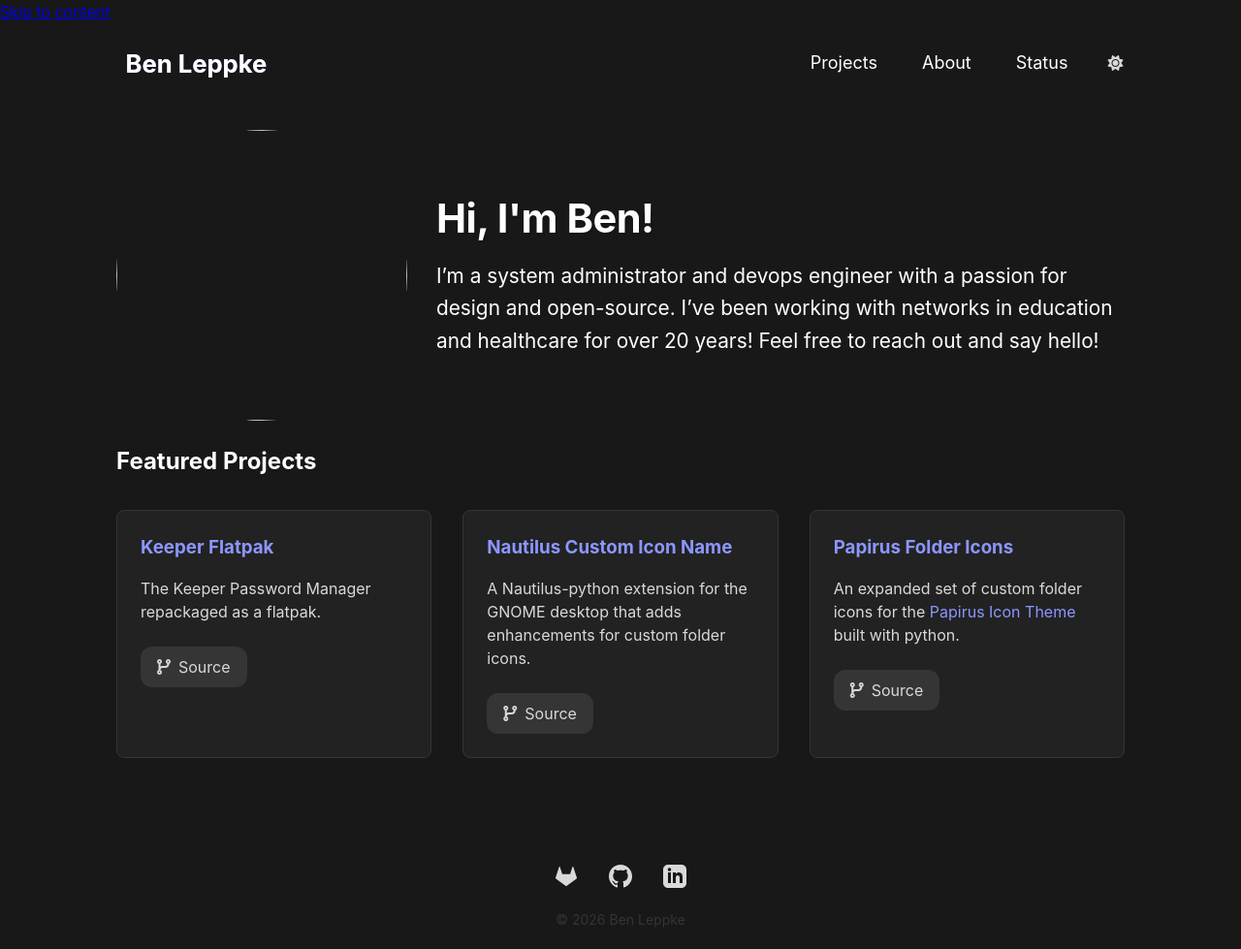
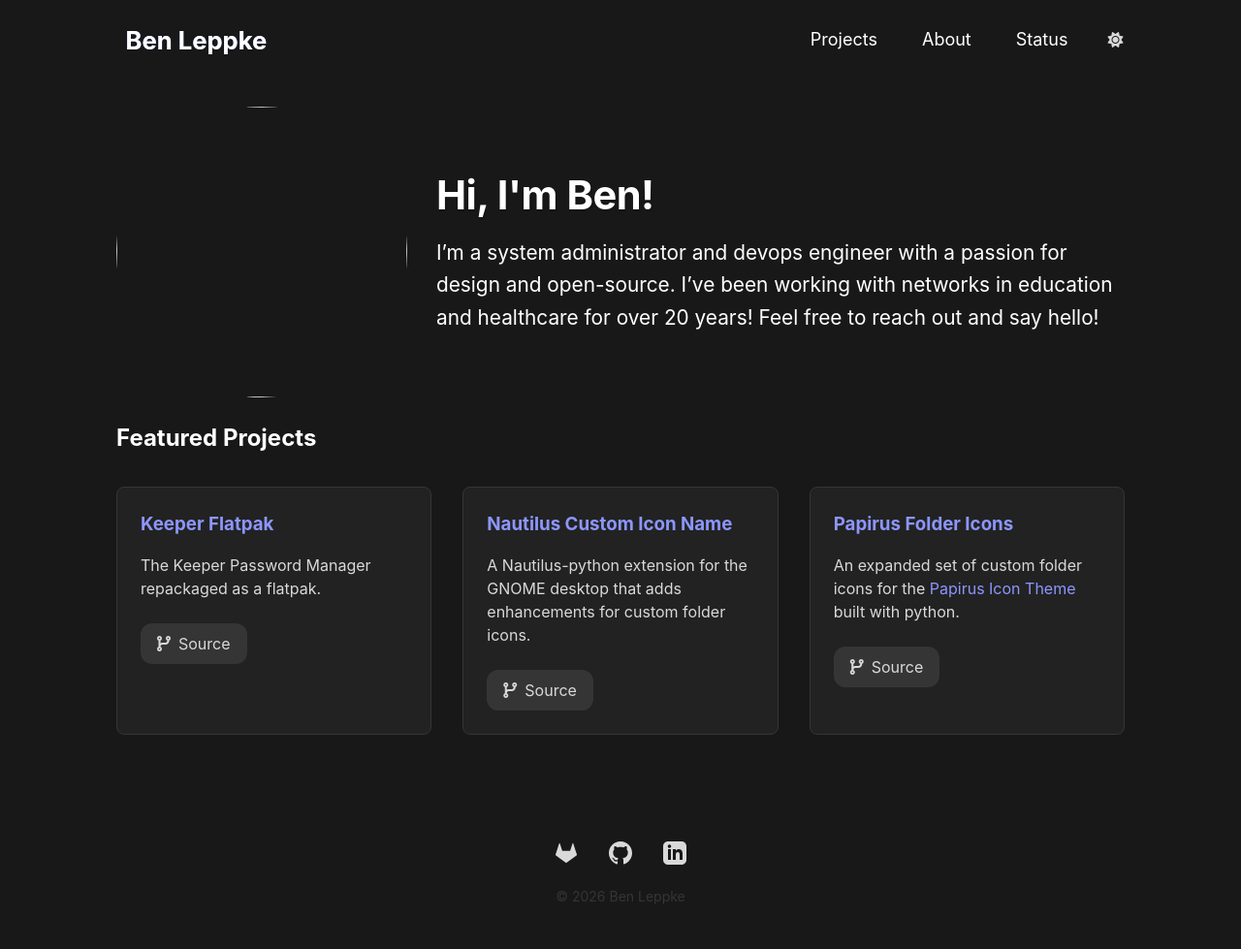
Before and after one commit to benleppke/benleppke.github.io, a Jekyll site: the page built from index.md, in a window 1280 px wide and 979 px high. Shown: the whole window at 97% size. Built offline with Jekyll 4.4.1, drawn with Linux system fonts in a browser that asks for light colours.

Commit message:
Support prefers-color-scheme and add skip-link CSS

```diff
--- a/assets/css/main.css
+++ b/assets/css/main.css
@@ -16,7 +16,38 @@
     --color-shadow: rgba(0, 0, 0, 0.3);
 }
 
-    /* Light theme */
+@media (prefers-color-scheme: light) {
+    :root {
+        --color-bg: #FDF9EE;
+        --color-text: #333333;
+        --color-text-light: #000000;
+        --color-accent: #F89A20;
+        --color-accent-inverse: #8C96FF;
+        --color-card-bg: #F8F5ED;
+        --color-card-border: #DFDCD2;
+        --color-card-bg-hover: #F6F0DF;
+        --color-card-border-hover: #d3d0c6;
+        --color-button-bg: #D9D9D9;
+        --color-button-text: var(--color-text);
+        --color-shadow: rgba(0, 0, 0, 0.1);
+    }
+}
+
+[data-theme="dark"] {
+    --color-bg: #181818;
+    --color-text: #D9D9D9;
+    --color-text-light: #FFFFFF;
+    --color-accent: #8C96FF;
+    --color-accent-inverse: #F89A20;
+    --color-card-bg: #222222;
+    --color-card-border: #353535;
+    --color-card-bg-hover: #2A2A2A;
+    --color-card-border-hover: #3d3d3d;
+    --color-button-bg: #353535;
+    --color-button-text: var(--color-text);
+    --color-shadow: rgba(0, 0, 0, 0.3);
+}
+
 [data-theme="light"] {
     --color-bg: #FDF9EE;
     --color-text: #333333;
@@ -30,6 +61,29 @@
     --color-button-bg: #D9D9D9;
     --color-button-text: var(--color-text);
     --color-shadow: rgba(0, 0, 0, 0.1);
+}
+
+/*
+ * ----------------------------------------
+ * Skip-to-content Link
+ * ----------------------------------------
+ */
+
+.skip-link {
+    position: absolute;
+    top: -100%;
+    left: 0;
+    z-index: 9999;
+    padding: 0.5rem 1rem;
+    background: var(--color-accent);
+    color: var(--color-bg);
+    text-decoration: none;
+    font-weight: 600;
+}
+
+.skip-link:focus {
+    top: 0;
+    color: var(--color-bg);
 }
 
 /*
```
